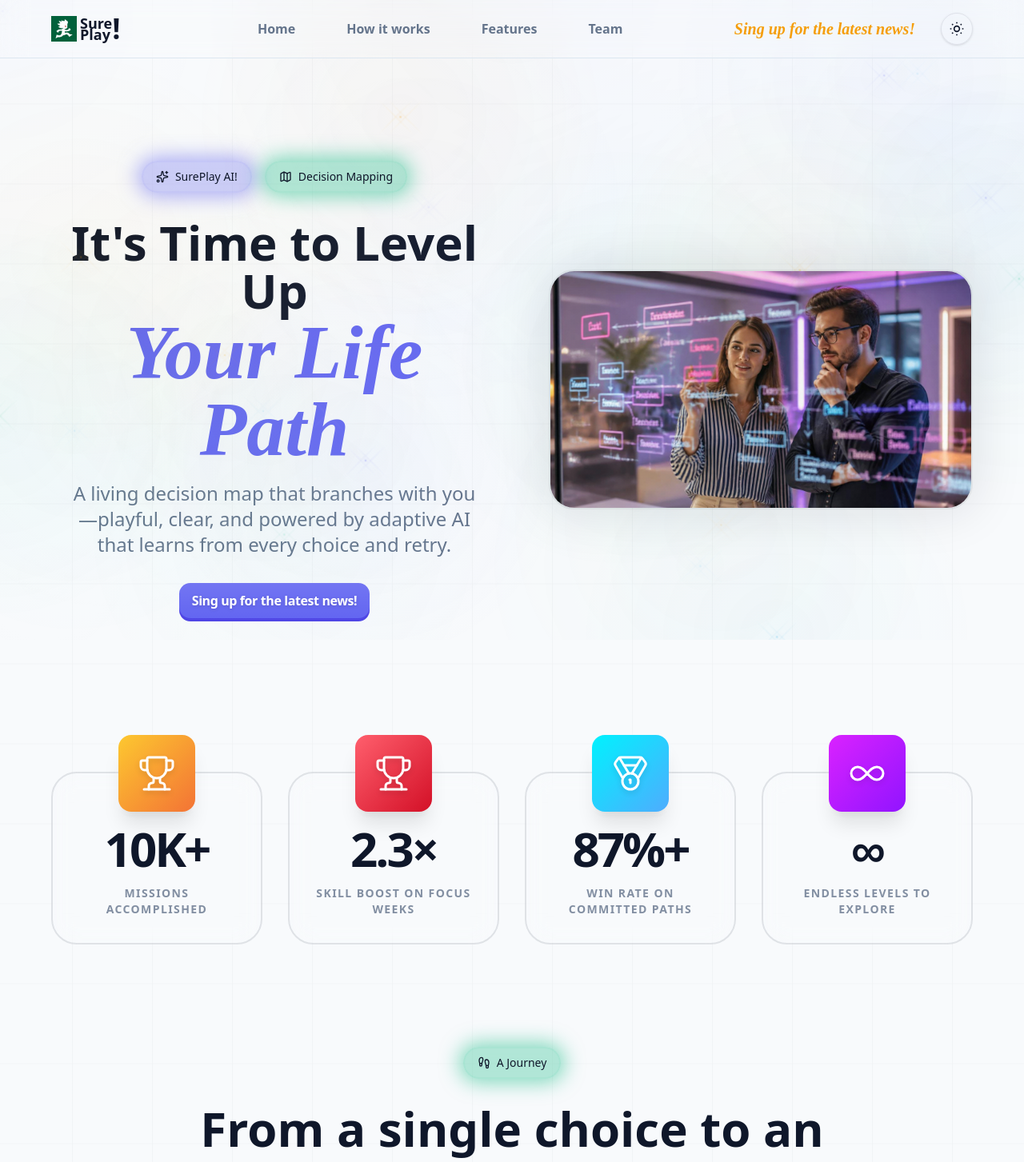
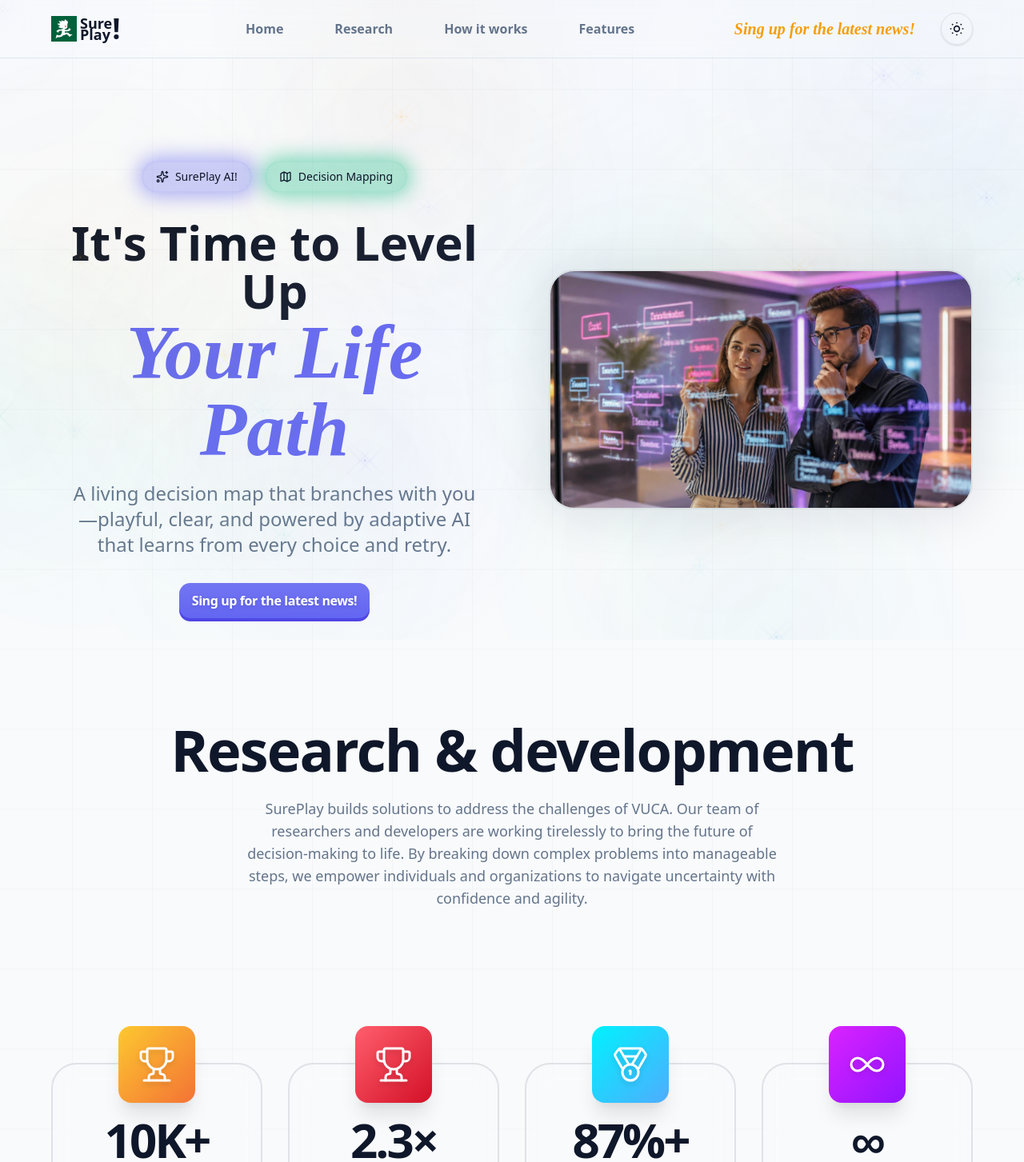
Before and after one commit to GioMarcolla/sure-x, a Next.js app: page / in a window 1280 px wide. Shown: the top 1453 px of the page at 80% size. Built offline with nearby package versions, Linux system fonts and the light colour scheme; no server answers.

Commit message:
Added research reference

```diff
--- a/src/app/page.tsx
+++ b/src/app/page.tsx
@@ -7,6 +7,7 @@
 import SureFeatures from '@/components/home/SureFeatures';
 import SureNewsSignUp from '@/components/SureNewsSignUp';
 import SureFooter from '@/components/SureFooter';
+import SureResearch from '@/components/SureResearch';
 
 type HomeProps = HTMLAttributes<HTMLDivElement> & {};
 
@@ -18,6 +19,7 @@
             <SureHeader />
             <main className="px-[5%]">
                 <SureHero />
+                <SureResearch />
                 <SureNumbers />
                 <SureWorkflowMap />
                 <SureFeatures />
--- a/src/components/SureNavbar.tsx
+++ b/src/components/SureNavbar.tsx
@@ -19,16 +19,16 @@
         href: '/#home',
     },
     {
+        label: 'Research',
+        href: '/#research',
+    },
+    {
         label: 'How it works',
         href: '/#how-it-works',
     },
     {
         label: 'Features',
         href: '/#features',
-    },
-    {
-        label: 'Team',
-        href: '/#team',
     },
 ] as const;
 
--- /dev/null
+++ b/src/components/SureResearch.tsx
@@ -0,0 +1,36 @@
+import { cn } from '@/lib/tailwind.utils';
+import { FC, HTMLAttributes, ReactElement } from 'react';
+
+type SureResearchProps = HTMLAttributes<HTMLElement> & {};
+
+const SureResearch: FC<SureResearchProps> = ({
+    className,
+    ...props
+}): ReactElement => {
+    return (
+        <section
+            id="research"
+            className={cn(
+                'mt-16 flex flex-col items-center gap-6 pt-16',
+                className
+            )}
+            {...props}
+        >
+            <h2 className="text-5xl font-bold tracking-tight sm:text-5xl md:text-6xl lg:text-7xl">
+                Research & development
+            </h2>
+            <p className="max-w-2xl text-center text-lg text-(--ink-muted)">
+                SurePlay builds solutions to address the challenges of VUCA. Our
+                team of researchers and developers are working tirelessly to
+                bring the future of decision-making to life. By breaking down
+                complex problems into manageable steps, we empower individuals
+                and organizations to navigate uncertainty with confidence and
+                agility.
+            </p>
+        </section>
+    );
+};
+
+SureResearch.displayName = 'SureResearch';
+
+export default SureResearch;
--- a/src/components/SureUserNav.tsx
+++ b/src/components/SureUserNav.tsx
@@ -46,7 +46,7 @@
                     {...props}
                 >
                     <Link href="#sign-up" className="link hover:brightness-110 hover:text-shadow-[0_0_20px_color-mix(in_srgb,var(--accent-warm)_50%,transparent_50%)]">
-                        <span className="font-fraunces text-xl font-bold text-(--accent-warm) italic">
+                        <span className="font-fraunces text-base md:text-xl font-bold text-(--accent-warm) italic">
                             Sing up for the latest news!
                         </span>
                     </Link>
--- a/src/components/home/SureFeatures.tsx
+++ b/src/components/home/SureFeatures.tsx
@@ -42,8 +42,8 @@
         level: 78,
     },
     {
-        title: 'Node intelligence',
-        description: 'Each node know you, your context, and your preferences.',
+        title: 'Real-life Awerness',
+        description: 'Introduce real-life resources to create meaningful outcomes.',
         icon: NetworkIcon,
         level: 81,
     },
```
